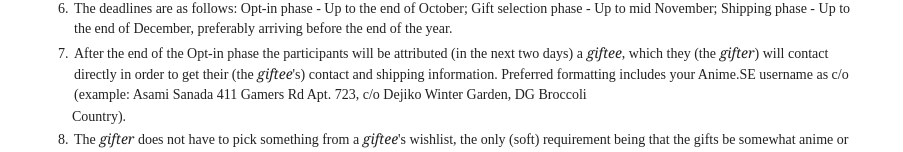
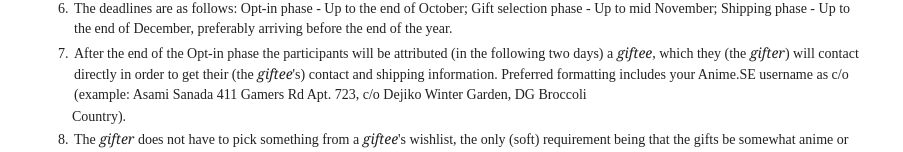
Before and after one commit to anime-se/gift-exchange-tou, a plain HTML site: page index.html in a window 1280 px wide. Shown: the part 711-863 px from the top of the page, without its empty margins (188-1091 px from the left). Drawn offline with nearby package versions, Linux system fonts and the light colour scheme.

Commit message:
Corrected 'next' to 'following', as suggested per Madara in a comment.

```diff
--- a/index.html
+++ b/index.html
@@ -110,7 +110,7 @@
         November; Shipping phase - Up to the end of December, preferably arriving before the end of the year.
     </li>
 
-    <li>After the end of the Opt-in phase the participants will be attributed (in the next two days) a <em>giftee</em>, which they (the <em>gifter</em>)
+    <li>After the end of the Opt-in phase the participants will be attributed (in the following two days) a <em>giftee</em>, which they (the <em>gifter</em>)
         will contact directly in order to get their (the <em>giftee</em>'s) contact and shipping information. Preferred
         formatting includes your Anime.SE username as c/o (example: Asami Sanada 411 Gamers Rd Apt. 723, c/o Dejiko
         Winter Garden, DG Broccoli
```
